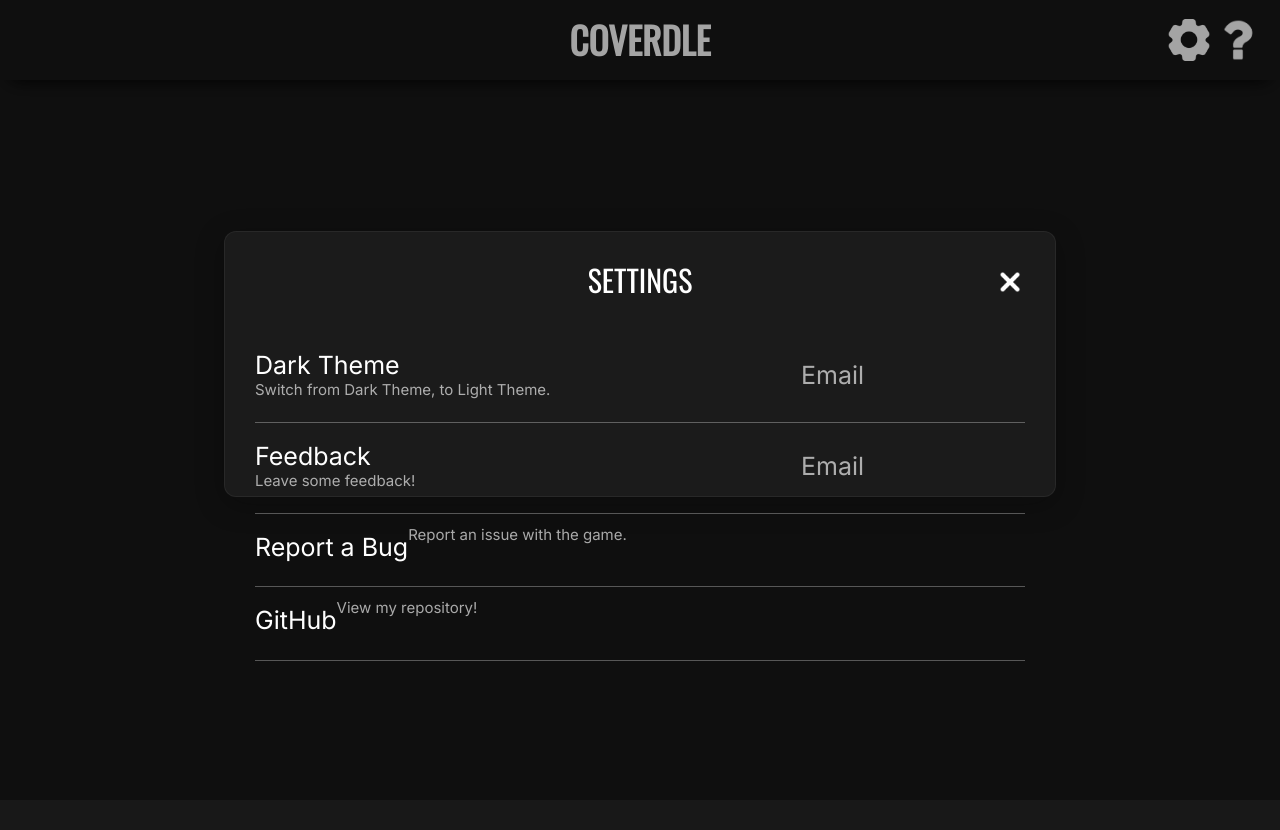
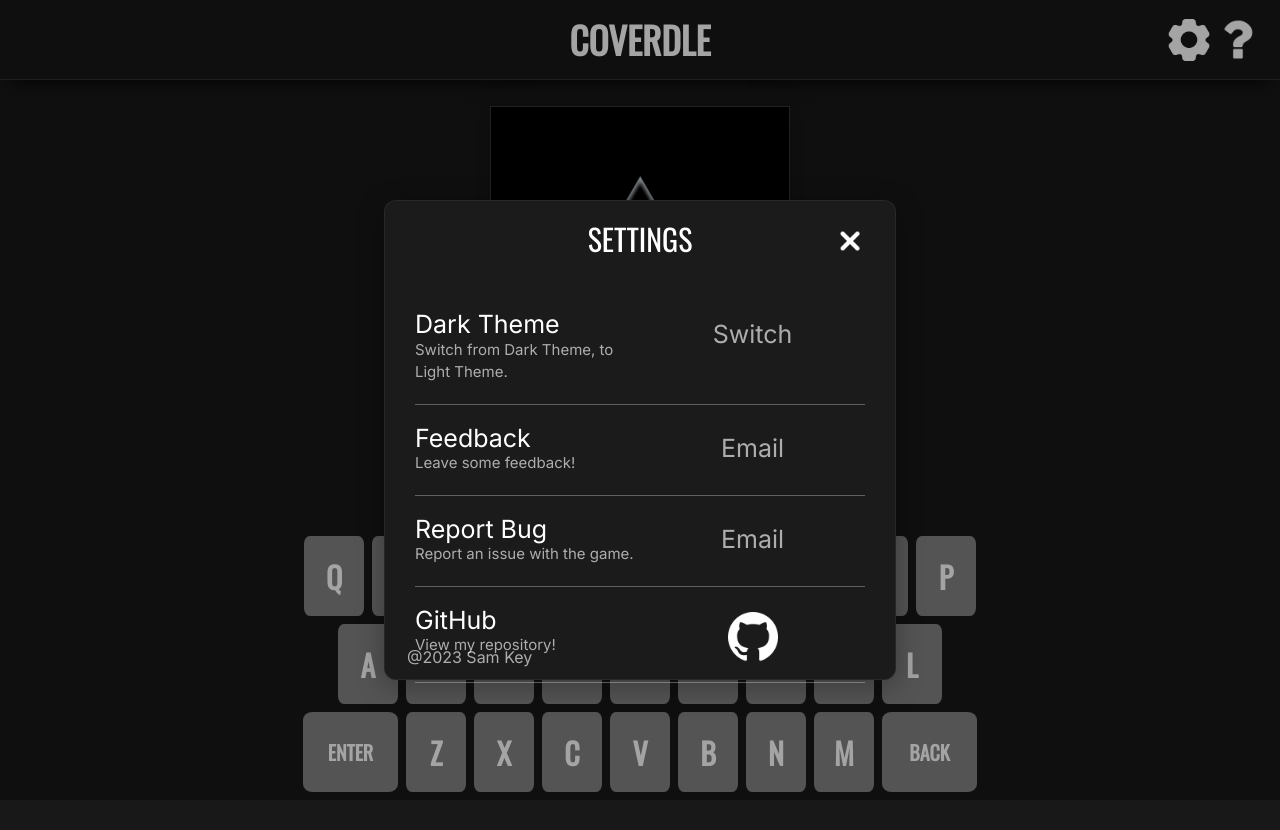
Before and after one commit to samlkey/Coverdle, a Next.js app: page / in a window 1280 px wide. Both pictures are taken after a click on the link 1189 px from the left and 40 px from the top of the page. Shown: the top 830 px of the page. Before the commit the page ends 800 px from the top, so only its background shows below. Built offline with nearby package versions, Linux system fonts and the light colour scheme.

Commit message:
game start

```diff
--- a/app/components/game.tsx
+++ b/app/components/game.tsx
@@ -1,8 +1,60 @@
+'use client';
+
 import '../css/game.css'
+import Image from 'next/image';
+
+import Album from '../ui/album.png'
 
 export default function Game() {
     return (
-      <div className='Game'>
+      <div className='game'>
+        <Image src={Album} width={450} height={450} alt='Album'/>
+
+        <div className='keyboard-wrapper'>
+          <div className='keyboard'>
+            <button>Q</button>
+            <button>W</button>
+            <button>E</button>
+            <button>R</button>
+            <button>T</button>
+            <button>Y</button>
+            <button>U</button>
+            <button>I</button>
+            <button>O</button>
+            <button>P</button>
+          </div>
+
+          <div className='keyboard'>
+            <button>A</button>
+            <button>S</button>
+            <button>D</button>
+            <button>F</button>
+            <button>G</button>
+            <button>H</button>
+            <button>J</button>
+            <button>K</button>
+            <button>L</button>
+          </div>
+
+          <div className='keyboard'>
+            <button className='specChar'>ENTER</button>
+            <button>Z</button>
+            <button>X</button>
+            <button>C</button>
+            <button>V</button>
+            <button>B</button>
+            <button>N</button>
+            <button>M</button>
+            <button className='specChar'>BACK</button>
+          </div>
+
+
+
+
+        </div>
+
+
+
       </div>
     )
 }
--- a/app/components/settings.tsx
+++ b/app/components/settings.tsx
@@ -1,96 +1,78 @@
-import '../css/modal.css'
+import '../css/settings.css'
 import 'animate.css'
 import Image from 'next/image'
 
 import crossIcon from '../ui/cross.png'
+import github from '../ui/github.png'
 
 export default function ModalContent({ onClose } : {onClose:any}) {
     return (
       <div className="modal-wrapper">
-
         <div className='modal-backdrop' onClick={onClose}></div>
-
 
         <div className="modal">
           <div className="modal-content">
-
             <div className="modal-title">
-
               <h1>SETTINGS</h1>
-              {/* <button onClick={onClose}>Close</button> */}
-
               <Image className="cross" src={crossIcon} width={50} height={50} onClick={onClose} alt='Close'/>
-
             </div>
-
-
 
             <div className='settings-container'>
               <div className='email-left'>
+                <h2>Dark Theme</h2>
+                <p>Switch from Dark Theme, to Light Theme.</p>
+                </div>
 
-              <h2>Dark Theme</h2>
-                <p>Switch from Dark Theme, to Light Theme.</p>
+              <div className='email-right'>
+                <h2>Switch</h2>
               </div>
+            </div>
 
-
-
+            <div className='settings-container'>
+              <div className='email-left'>
+                <h2>Feedback</h2>
+                <p>Leave some feedback!</p>
+              </div>
 
               <div className='email-right'>
                 <h2>Email</h2>
-
               </div>
-
             </div>
 
             <div className='settings-container'>
               <div className='email-left'>
 
-                <h2>Feedback</h2>
-                <p>Leave some feedback!</p>
+                <h2>Report Bug</h2>
+                <p>Report an issue with the game.</p>
               </div>
-
-
-
 
               <div className='email-right'>
                 <h2>Email</h2>
-
               </div>
-
             </div>
 
             <div className='settings-container'>
-              <h2>Report a Bug</h2>
-              <p>Report an issue with the game.</p>
+              <div className='email-left'>
+                <h2>GitHub</h2>
+                <p>View my repository!</p>
+              </div>
+              <div className='email-right'>
+                <Image src={github} width={50} height={50} onClick={onClose} alt='Close'/>
+              </div>
             </div>
 
-            <div className='settings-container'>
-              <h2>GitHub</h2>
-              <p>View my repository!</p>
+            <div className='modal-footer'>
+              <p>@2023 Sam Key</p>
             </div>
-
-
-
-
-
 
 
 
           </div>
 
-          <></>
+
 
 
         </div>
-
-
-
-
-
-
       </div>
-
-
-
     );
 }
--- a/app/css/banner.css
+++ b/app/css/banner.css
@@ -17,27 +17,18 @@
     align-items: center;
     justify-content: center;
 
-
-
-
-
+    border-bottom: .1rem solid rgba(240, 240, 240, 0.11);
 }
 
 .Wrapper .right-container {
     --rightcontainer-gap: .5rem;
-
     display: flex;
     height: 100%;
     align-items: center;
     justify-content: right;
     gap: var(--rightcontainer-gap);
-
-
-
-
     position:absolute;
     right: 20px;
-
 }
 
 h1 {
@@ -49,18 +40,15 @@ a {
     cursor: pointer;
 }
 
-
 @media only screen and (max-width: 600px) {
     h1{
         left: 0;
         position: fixed;
         margin-left: 10%;
         font-size: 30px;
-
     }
 
     .Wrapper .right-container img {
         width: 35px;
-
     }
 }
--- a/app/css/game.css
+++ b/app/css/game.css
@@ -1,3 +1,95 @@
+@import url('https://fonts.googleapis.com/css2?family=Oswald&display=swap');
+
 .game {
-    padding-top: 90%;
+    height: 100%;
+    justify-content: center;
+
 }
+
+.game img{
+    margin: 0 auto 0 auto;
+    box-shadow: rgba(7, 7, 7, 0.3) 0px 7px 29px 0px;
+    border: .1rem solid rgba(240, 240, 240, 0.123);
+    margin-top: 5%;
+}
+
+.keyboard {
+    color: white;
+    gap: 8px;
+    display: flex;
+    width: 100%;
+
+    justify-content: center;
+    margin-bottom: 8px;
+}
+
+
+.keyboard-wrapper{
+    position: absolute;
+    bottom: 0;
+
+    margin: 0 auto 0 auto;
+    justify-content: center;
+    width: 100%;
+
+
+
+
+}
+
+.specChar {
+    font-size: 20px !important;
+    width: 95px !important;
+}
+
+
+.keyboard button {
+    background-color: rgb(131, 131, 131);
+    height: 80px;
+    width: 60px;
+    border-radius: 10%;
+    font-size: 30px;
+    font-weight: bold;
+
+    font-family: 'Oswald', sans-serif;
+}
+
+.keyboard-wrapper {
+    display: block;
+}
+
+
+
+@media only screen and (max-width: 600px) {
+
+.game img {
+    height: 200px;
+    width: 200px;
+}
+
+.keyboard{
+    gap: 4px;
+    margin-bottom: 4px;
+}
+
+.keyboard button {
+    height: 55px;
+    width: 9%;
+    font-size: 20px;
+}
+
+.specChar {
+    font-size: 15px !important;
+}
+
+}
+
+@media screen and (orientation:landscape) {
+    .game img {
+        height: 300px;
+        width: 300px;
+
+        margin-top: 2%;
+    }
+
+}
--- a/app/css/globals.css
+++ b/app/css/globals.css
@@ -9,11 +9,17 @@
 html {
   height:100%;
   width:100%;
+  margin: 0;
+
+  overflow: hidden
 }
 
 body {
   height:100%;
   width:100%;
+
+  margin: 0;
+  overflow:hidden;
 }
 
 :root {
--- a/app/css/modal.css
+++ b/app/css/settings.css
@@ -2,8 +2,8 @@
     --modal-height: 35%;
     --modal-width: 65%;
     --modal-border-radius: 12px;
+    --animation-duration: .5s;
 
-    /*Animations*/
     justify-content: space-evenly;
     align-items: center;
     box-shadow: rgba(7, 7, 7, 0.3) 0px 7px 29px 0px;
@@ -12,27 +12,31 @@
     border-radius: var(--modal-border-radius);
     height: var(--modal-height);
     width: var(--modal-width);
+    position: fixed;
+    animation: fadeInUp;
+    animation-duration: var(--animation-duration);
+    z-index: 1;
+
+    top: 30%;
 
 
-
-
-    position: absolute;
-
-
-    animation: fadeInUp;
-    animation-duration: .5s;
-
-    z-index: 99 !important;
 }
 
 .settings-container {
     border-bottom: 1px solid rgba(255, 255, 255, 0.301);
-    margin-left: 30px;
-    margin-right: 30px;
-    padding-bottom: 20px;
-    padding-top: 15px;
+    padding: 15px 0 20px;
+    margin: 0 30px 0 30px;
+    display: flex;
+}
 
-    display: flex;
+.settings-container h2 {
+    font-size: 25px;
+}
+
+.settings-container p {
+    margin-top: -5px;
+    font-size: 15px;
+    color: rgba(255, 255, 255, 0.644);
 }
 
 .email-left {
@@ -47,67 +51,51 @@
     padding-top: 10px;
 }
 
-
-.settings-container h2 {
-    font-size: 25px;
+.email-right img {
+    margin: 0 auto 0 auto;
 }
-
-.settings-container p {
-    margin-top: -5px;
-    font-size: 15px;
-    color: rgba(255, 255, 255, 0.644);
-}
-
-
 
 .modal-content {
     margin-top: 3%;
-
     color: white;
     display: flex;
     flex-direction: column;
+}
+
+.modal-footer{
+
+    padding-left: 4.3%;
+    padding-bottom: 2%;
+    color: rgba(255, 255, 255, 0.644);
+
+    height: auto;
+    position: absolute;
+    bottom: 0;
 
 
 }
 
-/* .modal-content h1 {
-    font-size: 30px;
-    text-align: center;
-    padding-bottom: 30px;
-} */
-
-
 .modal-wrapper {
     width: 100%;
-    height: 95%;
-
+    height: 100%;
     margin-top: -7.5%;
-
     display: flex;
     justify-content: center;
     align-items: center;
-
-
-
     position: absolute;
-
 }
 
 .modal-backdrop {
     background-color: rgba(0, 0, 0, 0.356);
     width: 100%;
     height: 100%;
-
     position: fixed;
     top: 0;
     left: 0;
-
 }
-
 
 .modal-title img {
     cursor: pointer;
-
     position:absolute;
     right: 20px;
 }
@@ -122,30 +110,22 @@
     position: relative;
 }
 
-
-
 @media only screen and (max-width: 600px) {
     .modal {
         width: 100%;
         height: 60%;
-
         bottom: 0;
+        top: 10;
     }
 
    .modal-title {
-    margin-bottom: 8%;
+        margin-bottom: 8%;
+        text-align: center;
    }
 
-    .modal-content {
-        gap: 0px;
-    }
-    .settings-container h2{
-        font-size: 25px;
-    }
-
-    .settings-container{
-
-    }
+   .modal-title h1 {
+        text-align: center !important;
+   }
 
     .settings-container p{
         display: none;
@@ -156,3 +136,15 @@
     }
 
 }
+
+@media screen and (orientation:landscape) {
+    .modal{
+        height: 60%;
+        margin-top: 200px;
+        position: fixed;
+        width: 40%;
+
+        top: 0;
+    }
+
+}
--- a/app/page.tsx
+++ b/app/page.tsx
@@ -17,8 +17,8 @@ className
 */
 
 
-import Game from './components/game'
-import Banner from './components/banner'
+import Game from './components/Game'
+import Banner from './components/Banner'
 
 export default function Home() {
   return (
```
Also changed, not shown: app/ui/album.png (added), app/ui/github.png (added).
